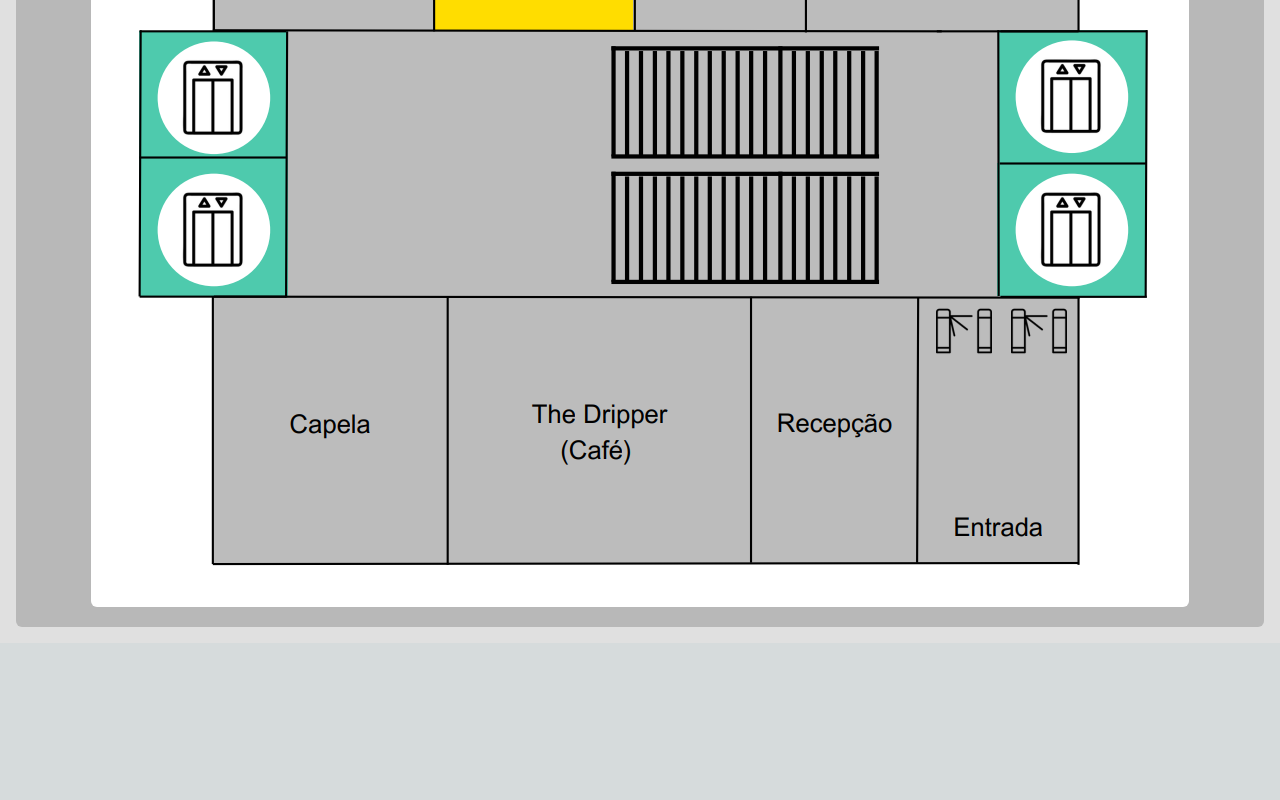
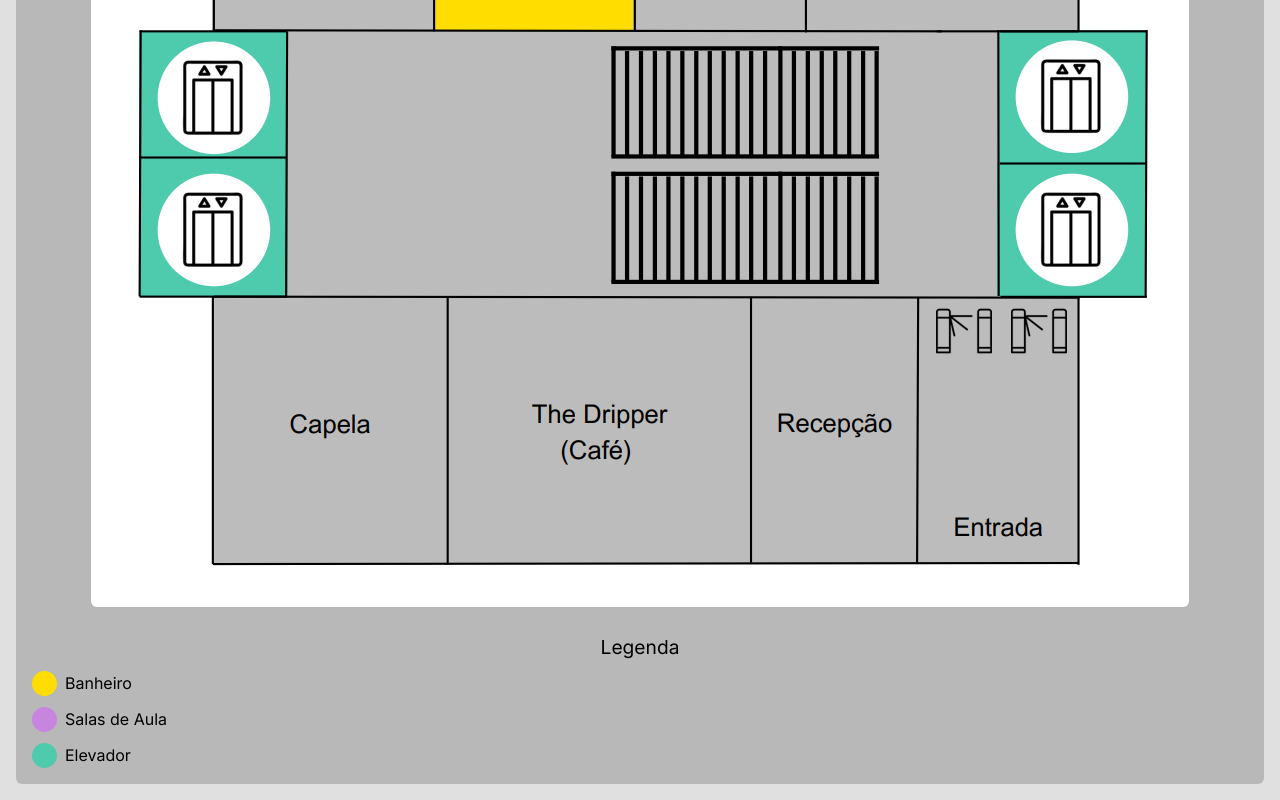
Before and after one commit to GregOliverDev/MyGirl, a Next.js app: page /pages/Maps in a window 1280 px wide. Shown: the part 390-1190 px from the top of the page. Before the commit the page ends 1033 px from the top, so only its background shows below. Built offline with nearby package versions, Linux system fonts and the light colour scheme.

Commit message:
alter zises

```diff
--- a/src/app/components/Maps/Maps.module.css
+++ b/src/app/components/Maps/Maps.module.css
@@ -29,7 +29,7 @@
   color: #000;
 }
 
-.imgMaps{
+.imgMaps {
   display: flex;
   align-items: center;
   justify-content: center;
@@ -40,16 +40,62 @@
   background-color: #b8b8b8;
 }
 
-.imgMapa{
+.imgMapa {
   width: 100%;
   background-color: #fff;
   padding: 0.5rem;
   border-radius: 6px;
 }
 
-.h1Itens{
-font-size: larger;
+.h1Itens {
+  font-size: larger;
 }
+
+.divLegend {
+  width: 100%;
+  display: flex;
+  justify-content: start;
+  flex-direction: column;
+  gap: 0.7rem;
+}
+
+.h1Legend {
+  width: 100%;
+  align-items: center;
+  justify-content: center;
+  display: flex;
+  font-size: larger;
+}
+
+.divItem {
+  width: 100%;
+  display: flex;
+  align-items: center;
+  justify-content: start;
+  gap: 0.5rem;
+}
+
+.divBall1 {
+  width: 25px;
+  height: 25px;
+  background-color: #ffdd00;
+  border-radius: 50%;
+}
+
+.divBall2 {
+  width: 25px;
+  height: 25px;
+  background-color: #c885df;
+  border-radius: 50%;
+}
+
+.divBall3 {
+  width: 25px;
+  height: 25px;
+  background-color: #4ecaad;
+  border-radius: 50%;
+}
+
 
 /*Selector*/
 .selectContainer {
--- a/src/app/components/Maps/Maps.tsx
+++ b/src/app/components/Maps/Maps.tsx
@@ -57,6 +57,24 @@ export default function MapsComp() {
           <div>
             <img src={`/assets/Andares/Andar${selectedAndar}.png`} alt="Andar" className={styles.imgMapa} />
           </div>
+          <div className={styles.divLegend}>
+            <p className={styles.h1Legend}>Legenda</p>
+            <div className={styles.divItem}>
+              <div className={styles.divBall1}>
+              </div>
+              <p>Banheiro</p>
+            </div>
+            <div className={styles.divItem}>
+              <div className={styles.divBall2}>
+              </div>
+              <p>Salas de Aula</p>
+            </div>
+            <div className={styles.divItem}>
+              <div className={styles.divBall3}>
+              </div>
+              <p>Elevador</p>
+            </div>
+          </div>
         </div>
       </div>
     </div>
--- a/src/app/globals.css
+++ b/src/app/globals.css
@@ -83,6 +83,7 @@ html,
 body {
   max-width: 100vw;
   overflow-x: hidden;
+  background: var(--color-back);
 
   --color-back: #e0e0e0;
   --color-bt1: #ffcb05;
```
